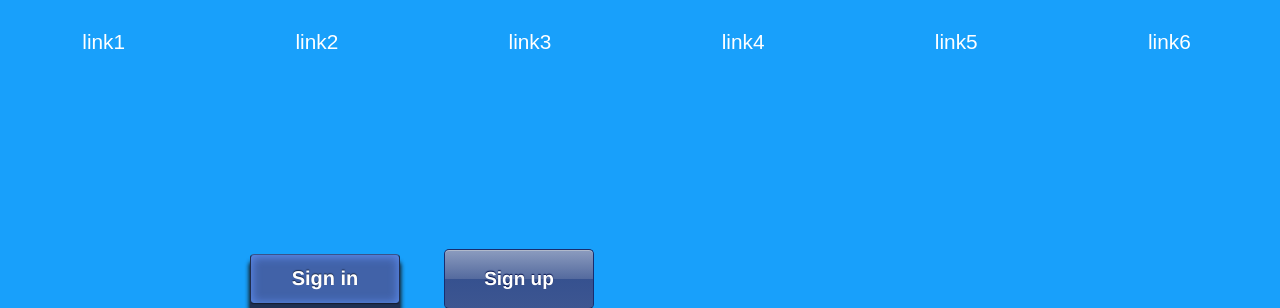
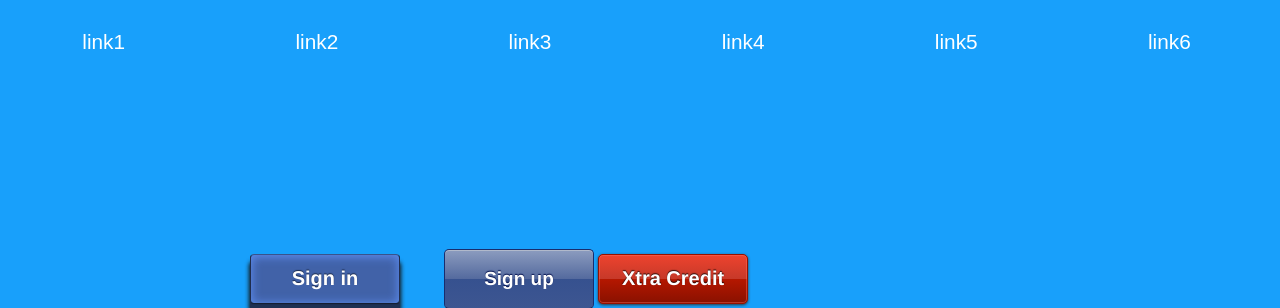
Before and after one commit to verlyntae/week6-homework, a plain HTML site: page index.html in a window 1280 px wide. Shown: the top 308 px of the page. Drawn offline with Linux system fonts and the light colour scheme.

Commit message:
added 3rd button to index.html and styles.css

```diff
--- a/index.html
+++ b/index.html
@@ -24,6 +24,7 @@
   <div class="main">
     <button id="sign-in">Sign in</button>
     <button id="sign-up">Sign up</button>
+	<button id="extra-credit">Xtra Credit</button>
     <p id="output-here"></p>
   </div>
 
--- a/stylesheets/styles.css
+++ b/stylesheets/styles.css
@@ -123,6 +123,51 @@ button#sign-up:active {
 				box-shadow: inset 0 0 20px 0 #1d2845, 0 1px 0 white;
 }
 
+
+button#extra-credit {
+				background-color: #ee432e;
+				background-image: -webkit-gradient(linear, left top, left bottom, color-stop(0%, #ee432e), color-stop(50%, #c63929), color-stop(50%, #b51700), color-stop(100%, #891100));
+				background-image: -webkit-linear-gradient(top, #ee432e 0%, #c63929 50%, #b51700 50%, #891100 100%);
+				background-image: -moz-linear-gradient(top, #ee432e 0%, #c63929 50%, #b51700 50%, #891100 100%);
+				background-image: -ms-linear-gradient(top, #ee432e 0%, #c63929 50%, #b51700 50%, #891100 100%);
+				background-image: -o-linear-gradient(top, #ee432e 0%, #c63929 50%, #b51700 50%, #891100 100%);
+				background-image: linear-gradient(top, #ee432e 0%, #c63929 50%, #b51700 50%, #891100 100%);
+				border: 1px solid #951100;
+				border-radius: 5px;
+				-webkit-box-shadow: inset 0 0 0 1px rgba(255, 115, 100, 0.4), 0 1px 3px #333333;
+				box-shadow: inset 0 0 0 1px rgba(255, 115, 100, 0.4), 0 1px 3px #333333;
+				color: #fff;
+				font: bold 20px "helvetica neue", helvetica, arial, sans-serif;
+				padding: 12px 0 14px 0;
+				text-align: center;
+				text-shadow: 0 -1px 1px rgba(0, 0, 0, 0.8);
+				width: 150px;
+				height: 50px;
+}
+
+button#extra-credit:hover {
+				background-color: #f37873;
+				background-image: -webkit-gradient(linear, left top, left bottom, color-stop(0%, #f37873), color-stop(50%, #db504d), color-stop(50%, #cb0500), color-stop(100%, #a20601));
+				background-image: -webkit-linear-gradient(top, #f37873 0%, #db504d 50%, #cb0500 50%, #a20601 100%);
+				background-image: -moz-linear-gradient(top, #f37873 0%, #db504d 50%, #cb0500 50%, #a20601 100%);
+				background-image: -ms-linear-gradient(top, #f37873 0%, #db504d 50%, #cb0500 50%, #a20601 100%);
+				background-image: -o-linear-gradient(top, #f37873 0%, #db504d 50%, #cb0500 50%, #a20601 100%);
+				background-image: linear-gradient(top, #f37873 0%, #db504d 50%, #cb0500 50%, #a20601 100%);
+				cursor: pointer;
+}
+
+button#extra-credit:active {
+				background-color: #d43c28;
+				background-image: -webkit-gradient(linear, left top, left bottom, color-stop(0%, #d43c28), color-stop(50%, #ad3224), color-stop(50%, #9c1500), color-stop(100%, #700d00));
+				background-image: -webkit-linear-gradient(top, #d43c28 0%, #ad3224 50%, #9c1500 50%, #700d00 100%);
+				background-image: -moz-linear-gradient(top, #d43c28 0%, #ad3224 50%, #9c1500 50%, #700d00 100%);
+				background-image: -ms-linear-gradient(top, #d43c28 0%, #ad3224 50%, #9c1500 50%, #700d00 100%);
+				background-image: -o-linear-gradient(top, #d43c28 0%, #ad3224 50%, #9c1500 50%, #700d00 100%);
+				background-image: linear-gradient(top, #d43c28 0%, #ad3224 50%, #9c1500 50%, #700d00 100%);
+				-webkit-box-shadow: inset 0 0 0 1px rgba(255, 115, 100, 0.4);
+				box-shadow: inset 0 0 0 1px rgba(255, 115, 100, 0.4);
+}
+
 footer {		margin: auto;
 				text-align: center;
 }
```
